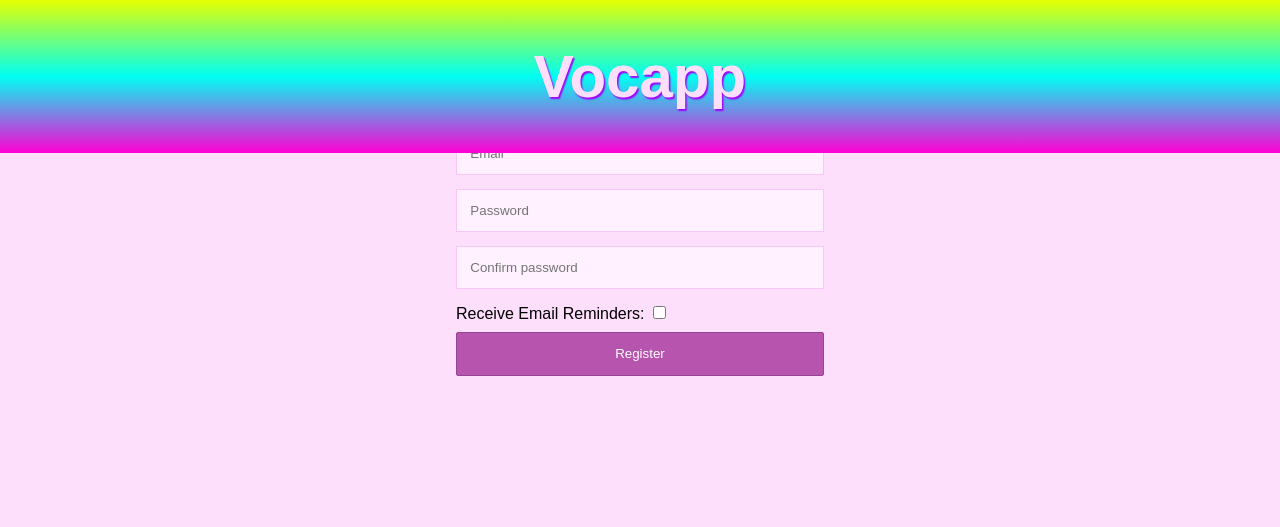
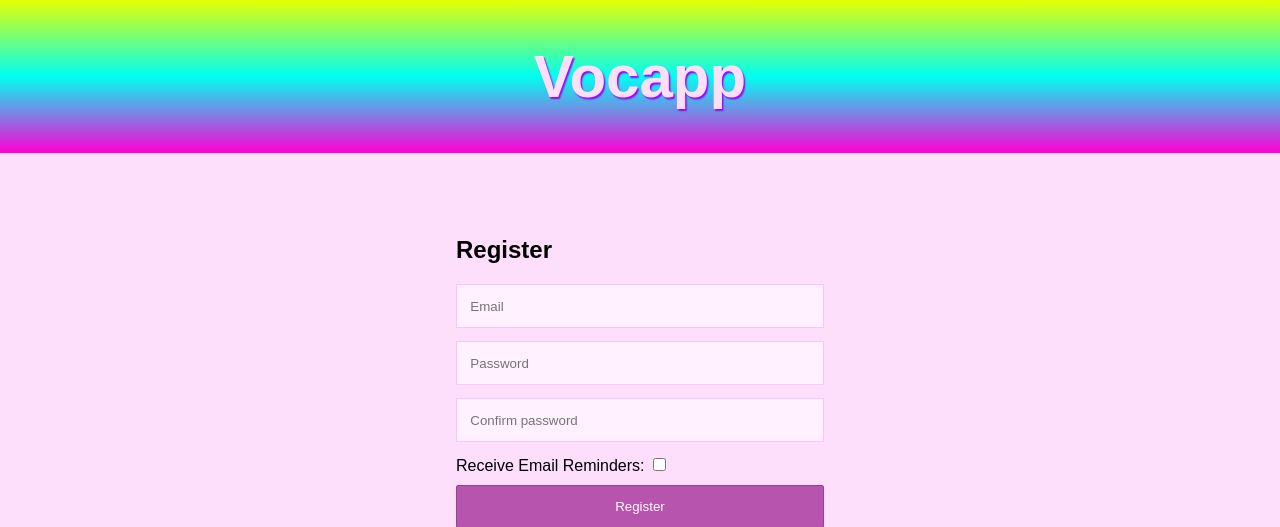
Before and after one commit to neurochilds/vocapp, a FastAPI app: page /register in a window 1280 px wide. Shown: the top 527 px of the page. Run offline with FastAPI, Linux system fonts and the light colour scheme.

Commit message:
Fixed banner

```diff
--- a/static/styles.css
+++ b/static/styles.css
@@ -10,15 +10,6 @@ body {
   * {
     box-sizing: border-box;
   }
-
-  .banner-wrapper {
-    position: fixed;
-    top: 0;
-    left: 0;
-    width: 100%;
-    overflow-y: auto;
-    overflow-x: hidden;
-}
 
   .banner {
     width: 100%;
@@ -45,6 +36,8 @@ body {
 
   .wide-middle-container {
     width: 30em;
+    max-width: 100%;
+    overflow-x: auto;
   }
 
   .middle-container a,
```
